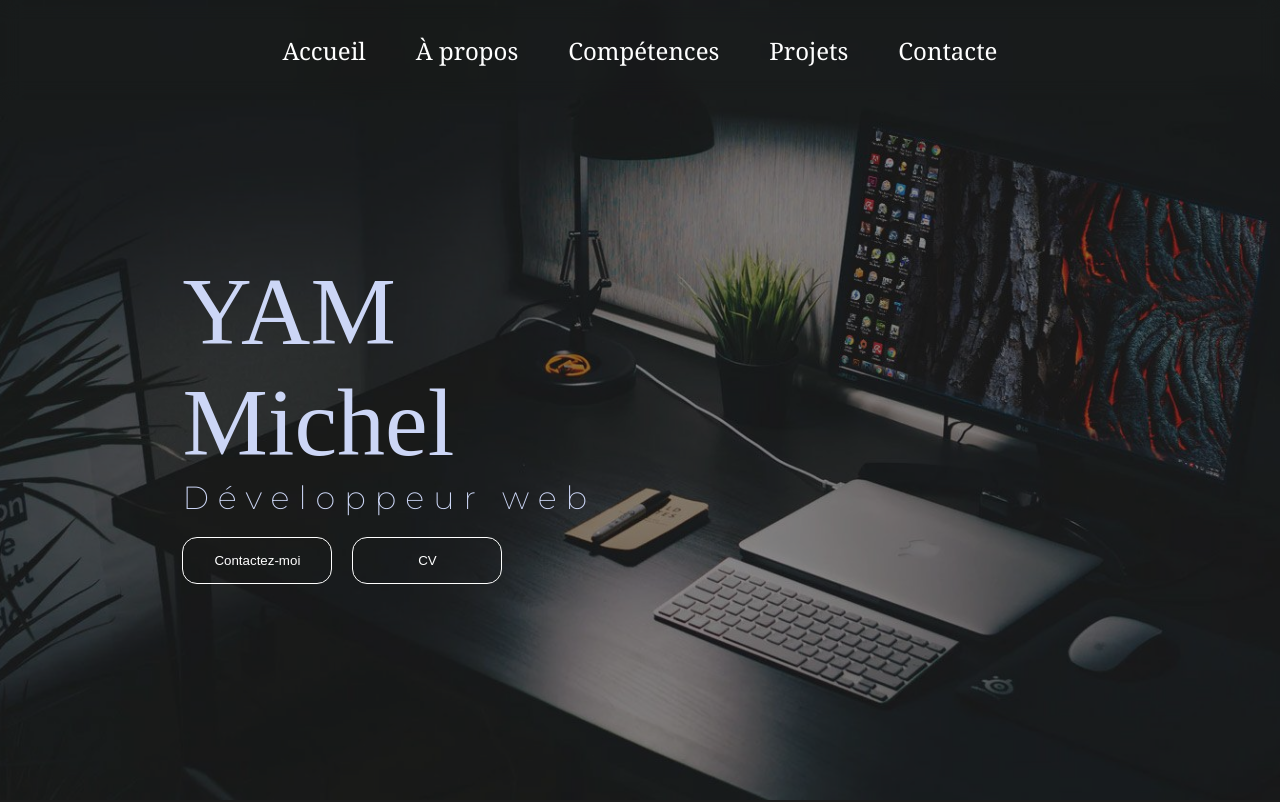
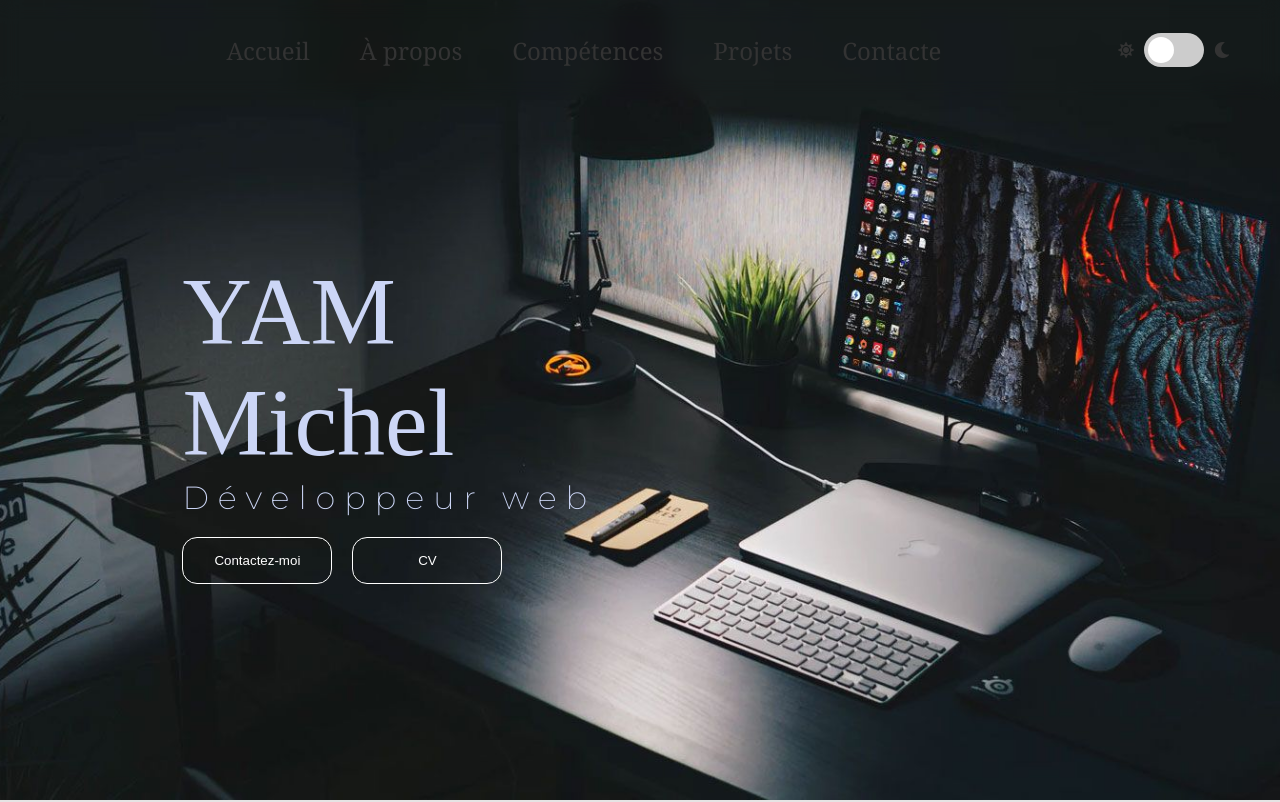
Before and after one commit to MichelYam/portfolio, a React (Create React App) app: page / in a window 1280 px wide. Shown: the top 802 px of the page. Built offline with nearby package versions, Linux system fonts and the light colour scheme.

Commit message:
feat add theme mode

```diff
--- a/public/index.html
+++ b/public/index.html
@@ -1,13 +1,21 @@
 <!DOCTYPE html>
-<html lang="en">
-
+<html lang="fr">
   <head>
     <meta charset="utf-8" />
     <link rel="icon" href="%PUBLIC_URL%/favicon.ico" />
     <meta name="viewport" content="width=device-width, initial-scale=1" />
     <meta name="theme-color" content="#000000" />
-  <meta name="description" content="Web site created using create-react-app" />
+    <meta
+      name="description"
+      content="Web site created using create-react-app"
+    />
     <link rel="apple-touch-icon" href="%PUBLIC_URL%/logo192.png" />
+    <link
+      rel="stylesheet"
+      href="https://pro.fontawesome.com/releases/v5.10.0/css/all.css"
+      integrity="sha384-AYmEC3Yw5cVb3ZcuHtOA93w35dYTsvhLPVnYs9eStHfGJvOvKxVfELGroGkvsg+p"
+      crossorigin="anonymous"
+    />
 
     <link rel="manifest" href="%PUBLIC_URL%/manifest.json" />
 
@@ -19,5 +27,4 @@
     <div id="root"></div>
     <div id="portal"></div>
   </body>
-
 </html>
--- a/src/App.css
+++ b/src/App.css
@@ -31,13 +31,6 @@
     margin: 0;
     padding: 0;
     box-sizing: border-box;
-}
-
-body {
-    width: 100%;
-    height: 100vh;
-    background: #1d1d1d;
-    color: #fff;
 }
 
 .section {
@@ -86,41 +79,6 @@ h2 {
     position: relative;
 }
 
-/* .fancy span{
-    opacity: 0;
-    transition: all 1s ease;
-    transform: translateY(50px);
-}
-
-span.fade{
-    opacity: 1;
-    transform: translateY(0px);
-
-} */
-
-
-/* Animations */
-
-
-/* .animated{
-    animation-duration: 1s;
-    animation-name: revealContent;
-}
-
-@keyframes revealContent {
-    0% {
-      opacity: 0;
-      transform: translateY(30px);
-    }
-    100% {
-      opacity: 1;
-      transform: translateY(0px);
-    }
-  } */
-
-
-/* .animated{-webkit-animation-duration:1s;animation-duration:1s;-webkit-animation-fill-mode:both;animation-fill-mode:both} */
-
 @media screen and (max-width: 768px) {
     .section {
         padding: 100px 50px;
--- a/src/App.js
+++ b/src/App.js
@@ -1,16 +1,19 @@
+import React, { useContext, useEffect, useState } from "react";
+
 // Components
-import Header from './Components/Header';
-import AboutMe from './Components/About';
-import Projects from './Components/Projects';
-import Skills from './Components/Skills';
-import Contacts from './Components/Contacts';
-import Footer from './Components/Footer';
+import Header from "./Components/Header";
+import AboutMe from "./Components/About";
+import Projects from "./Components/Projects";
+import Skills from "./Components/Skills";
+import Contacts from "./Components/Contacts";
+import Footer from "./Components/Footer";
 
-import { projects } from './data/data'
+import { ThemeContext } from "./Context/Theme";
+import { projects } from "./data/data";
 
-import { Helmet } from 'react-helmet-async';
+import { Helmet } from "react-helmet-async";
 
-import './App.css';
+import "./App.css";
 //mockData
 const scrollReveal = () => {
   var revealPoint = 150;
@@ -24,37 +27,63 @@ const scrollReveal = () => {
       revealElement[i].classList.remove("active");
     }
   }
-}
+};
 
 window.addEventListener("scroll", scrollReveal);
 scrollReveal();
-
+const navRoute = [
+  {
+    label: "home",
+    value: "Accueil",
+  },
+  {
+    label: "about",
+    value: "À propos",
+  },
+  {
+    label: "skills",
+    value: "Compétences",
+  },
+  {
+    label: "projects",
+    value: "Projets",
+  },
+  {
+    label: "contact",
+    value: "Contacte",
+  },
+];
 
 function App() {
-  const currentYear = new Date().getFullYear()
+  const currentYear = new Date().getFullYear();
+  const { darkMode } = useContext(ThemeContext);
   return (
-    <>
+    <div className={`${darkMode ? "dark" : "light"}`}>
       <Helmet>
         <title>Portfolio Michel YAM</title>
-        <meta name='description' content='Michel YAM, développeur web' data-react-helmet="true" />
+        <meta
+          name="description"
+          content="Michel YAM, développeur web"
+          data-react-helmet="true"
+        />
       </Helmet>
-      <Header />
+      <Header navRoute={navRoute} />
       <main>
-        <section id='about' className="section section-about">
+        <section id="about" className="section section-about">
           <AboutMe />
         </section>
-        <section id='skills' className='section section-skills'>
+        <section id="skills" className="section section-skills">
           <Skills />
         </section>
-        <section id='projects' className="section section-projects">
+        <section id="projects" className="section section-projects">
           <Projects projects={projects} />
         </section>
-        <section id='contact' className="section section-contact">
+        <section id="contact" className="section section-contact">
           <Contacts />
         </section>
       </main>
       <Footer year={currentYear} />
-    </>
+    </div>
   );
 }
 
--- a/src/Components/Footer/index.jsx
+++ b/src/Components/Footer/index.jsx
@@ -5,13 +5,13 @@ import { FaGithub, FaLinkedin } from 'react-icons/fa';
 const Footer = ({ year, link }) => {
 
     return (
-        <div className='footer'>
+        <footer className='footer'>
             <div className='footer-links'>
                 <a href="https://github.com/MichelYam" target="_blank"><FaGithub /></a>
                 <a href="https://www.linkedin.com/in/michel-yam-56bba5180/" target="_blank"><FaLinkedin /></a>
             </div>
-            <p>Copyright © Michel YAM {year}</p>
-        </div>
+            <p> Michel YAM {year}</p>
+        </footer>
     )
 }
 
--- a/src/Components/Header/index.jsx
+++ b/src/Components/Header/index.jsx
@@ -1,33 +1,10 @@
-import React, { useEffect, useState } from 'react'
+import React, { useContext, useEffect, useState } from 'react'
 import { motion } from "framer-motion";
 import imgBg from "../../assets/img/bg.png"
 import { AiOutlineClose, AiOutlineMenu } from 'react-icons/ai';
 
 import './style.css'
-
-const navRoute = [
-    {
-        label: "home",
-        value: "Accueil",
-    },
-    {
-        label: "about",
-        value: "À propos",
-    },
-    {
-        label: "skills",
-        value: "Compétences",
-    },
-    {
-        label: "projects",
-        value: "Projets",
-    },
-    {
-        label: "contact",
-        value: "Contacte",
-    }
-]
-
+import { ThemeContext } from '../../Context/Theme';
 
 const textAnimate = {
     offscreen: { y: 30, opacity: 0 },
@@ -40,9 +17,10 @@ const textAnimate = {
         }
     }
 }
-const Index = () => {
+const Index = ({ navRoute }) => {
     const [show, setShow] = useState(true)
     const [lastScrollY, setLastScrollY] = useState(0);
+    const { toggleTheme } = useContext(ThemeContext)
     const controlNavbar = () => {
         if (typeof window !== 'undefined') {
             if (window.scrollY > lastScrollY) { // if scroll down hide the navbar
@@ -75,7 +53,7 @@ const Index = () => {
                 <div className="toggle" onClick={handleClick} >
                     {isOpen ? <AiOutlineClose /> : <AiOutlineMenu />}
                 </div>
-                <ul className={"navbar__container"}>
+                <ul className="navbar__container">
                     {
                         navRoute.map((item, index) => {
                             return (<li key={index} className="navbar__items fadeIn" style={{ animationDelay: `${index * 100}ms` }}>
@@ -88,6 +66,14 @@ const Index = () => {
                         <span>ENG</span>
                     </div> */}
                 </ul>
+                <div className="theme">
+                    <i className="fas fa-sun"></i>
+                    <label className="switch" htmlFor="toggle">
+                        <input id="toggle" type="checkbox" name='toggle' onClick={toggleTheme} />
+                        <span className="slider round"></span>
+                    </label>
+                    <i className="fas fa-moon"></i>
+                </div>
             </nav>
             <div className="landing">
                 <div className='landing-img'>
--- a/src/Components/Header/style.css
+++ b/src/Components/Header/style.css
@@ -175,6 +175,91 @@
     box-shadow: 0 10px 30px -10px rgba(2, 12, 27, 0.7);
 }
 
+/* Theme mode */
+.theme {
+    /* position: absolute;
+    right: 200px;
+    top: 20px; */
+    display: flex;
+    justify-content: center;
+    align-items: center;
+}
+
+.switch {
+    position: relative;
+    display: inline-block;
+    width: 60px;
+    height: 34px;
+    margin: 0 10px;
+}
+
+.switch input {
+    opacity: 0;
+    width: 0;
+    height: 0;
+}
+
+.slider {
+    position: absolute;
+    cursor: pointer;
+    top: 0;
+    left: 0;
+    right: 0;
+    bottom: 0;
+    background-color: #ccc;
+    -webkit-transition: .4s;
+    transition: .4s;
+}
+
+.slider:before {
+    position: absolute;
+    content: "";
+    height: 26px;
+    width: 26px;
+    left: 4px;
+    bottom: 4px;
+    background-color: white;
+    -webkit-transition: .4s;
+    transition: .4s;
+}
+
+input:checked+.slider {
+    background-color: #2196F3;
+}
+
+input:focus+.slider {
+    box-shadow: 0 0 1px #2196F3;
+}
+
+input:checked+.slider:before {
+    -webkit-transform: translateX(26px);
+    -ms-transform: translateX(26px);
+    transform: translateX(26px);
+}
+
+.slider.round {
+    border-radius: 34px;
+}
+
+.slider.round:before {
+    border-radius: 50%;
+}
+
+.color-theme {
+    position: relative;
+    display: inline-block;
+    border: 1px solid #666667;
+    width: 150px;
+    height: 64px;
+    margin: 20px 20px;
+    text-align: center;
+}
+
+.color-theme input {
+    width: 10%;
+    margin-right: 10px;
+}
+
 /* .fadeIn {
     animation: fadeInAnimation 1s linear;
 }
@@ -279,8 +364,7 @@
 }
 
 /* responsive mobile */
-@media screen and (max-width: 768px) {
-}
+@media screen and (max-width: 768px) {}
 
 /* responsive tablette */
 @media screen and (max-width:992px) {}
--- /dev/null
+++ b/src/Context/Theme.js
@@ -0,0 +1,17 @@
+import React, { createContext, useState } from "react";
+
+export const ThemeContext = createContext();
+
+const ThemeProvider = ({ children }) => {
+  const [darkMode, setDarkMode] = useState(false);
+  const toggleTheme = () => {
+    setDarkMode(!darkMode);
+  };
+  return (
+    <ThemeContext.Provider value={{ darkMode, toggleTheme }}>
+      {children}
+    </ThemeContext.Provider>
+  );
+};
+
+export default ThemeProvider;
--- a/src/index.css
+++ b/src/index.css
@@ -11,6 +11,8 @@ body {
     sans-serif;
   -webkit-font-smoothing: antialiased;
   -moz-osx-font-smoothing: grayscale;
+  width: 100%;
+  height: 100vh;
 }
 
 code {
@@ -21,3 +23,49 @@ code {
 #root {
   overflow: hidden;
 }
+
+.dark {
+  background-color: #333;
+  color: #acabab;
+}
+
+.light {
+  background: #e5e4e4;
+  color: #333;
+
+}
+
+.light .landing .landing-img img {
+  opacity: 1;
+}
+
+.light .navbar.active {
+  background: #e5e4e4;
+}
+
+.light section, .light .project-description {
+  background: #e5e4e4;
+  color: #333;
+}
+
+.light .project-tech-list li {
+  color: #333;
+}
+
+.light .project-links a svg {
+  color: #333;
+
+}
+
+.light .footer .footer-links a svg {
+  color: #333;
+
+}
+
+.light .section-skills {
+  background: #acabab;
+}
+
+.light h3 {
+  color: #333;
+}
--- a/src/index.js
+++ b/src/index.js
@@ -1,14 +1,16 @@
-import React from 'react';
-import ReactDOM from 'react-dom';
-import './index.css';
-import App from './App';
-import { HelmetProvider } from 'react-helmet-async';
-
+import React from "react";
+import ReactDOM from "react-dom";
+import "./index.css";
+import App from "./App";
+import { HelmetProvider } from "react-helmet-async";
+import ThemeProvider from "./Context/Theme";
 ReactDOM.render(
   <React.StrictMode>
     <HelmetProvider>
-      <App />
+      <ThemeProvider>
+        <App />
+      </ThemeProvider>
     </HelmetProvider>
   </React.StrictMode>,
-  document.getElementById('root')
+  document.getElementById("root")
 );
```
Also changed, not shown: src/Components/Project/index.jsx (+1 -23 lines). Lines whose indentation alone changed are shown as unchanged.
